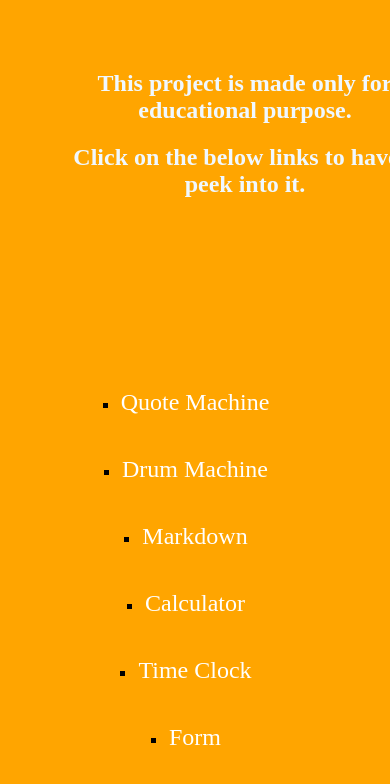
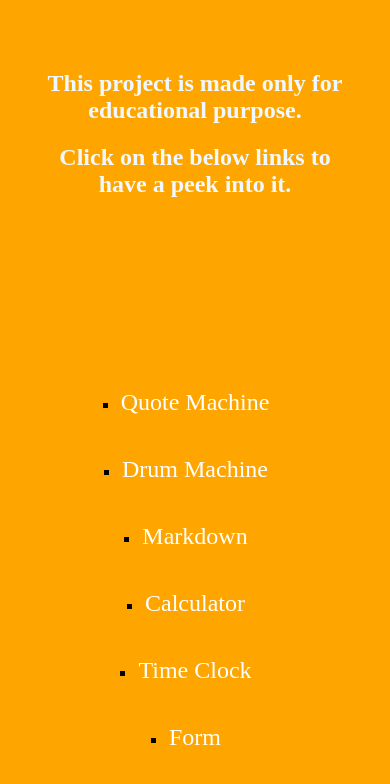
Before and after one commit to RameshOj/code, a React (Vite) app: page / in a window 390 px wide. Shown: the top 784 px of the page. Built offline with nearby package versions, Linux system fonts and the light colour scheme.

Commit message:
Responsive changes

```diff
--- a/src/App.jsx
+++ b/src/App.jsx
@@ -12,12 +12,16 @@ import styles from "./App.module.css";
 const Home = () => {
   return (
     <nav id={styles.nav}>
+      <center>
+        <div className={styles.test}>
           <h2 id={styles.headText}>
             This project is made only for educational purpose.
           </h2>
           <h2 id={styles.headText}>
             Click on the below links to have a peek into it.
           </h2>
+        </div>
+      </center>
       <ul id={styles.ul}>
         <li>
           <Link to="/quoteMachine">Quote Machine</Link>
--- a/src/App.module.css
+++ b/src/App.module.css
@@ -10,13 +10,17 @@
   background-color: orange;
 }
 
+.test {
+  width: 80%;
+}
+
 #headText {
   width: 100%;
   align-items: center;
   text-align: center;
   margin-top: 60px;
   margin-bottom: -60px;
-  padding: 10px 50px;
+  padding: 10px 0;
   color: aliceblue;
 }
 
```
Lines whose indentation alone changed are shown as unchanged.
